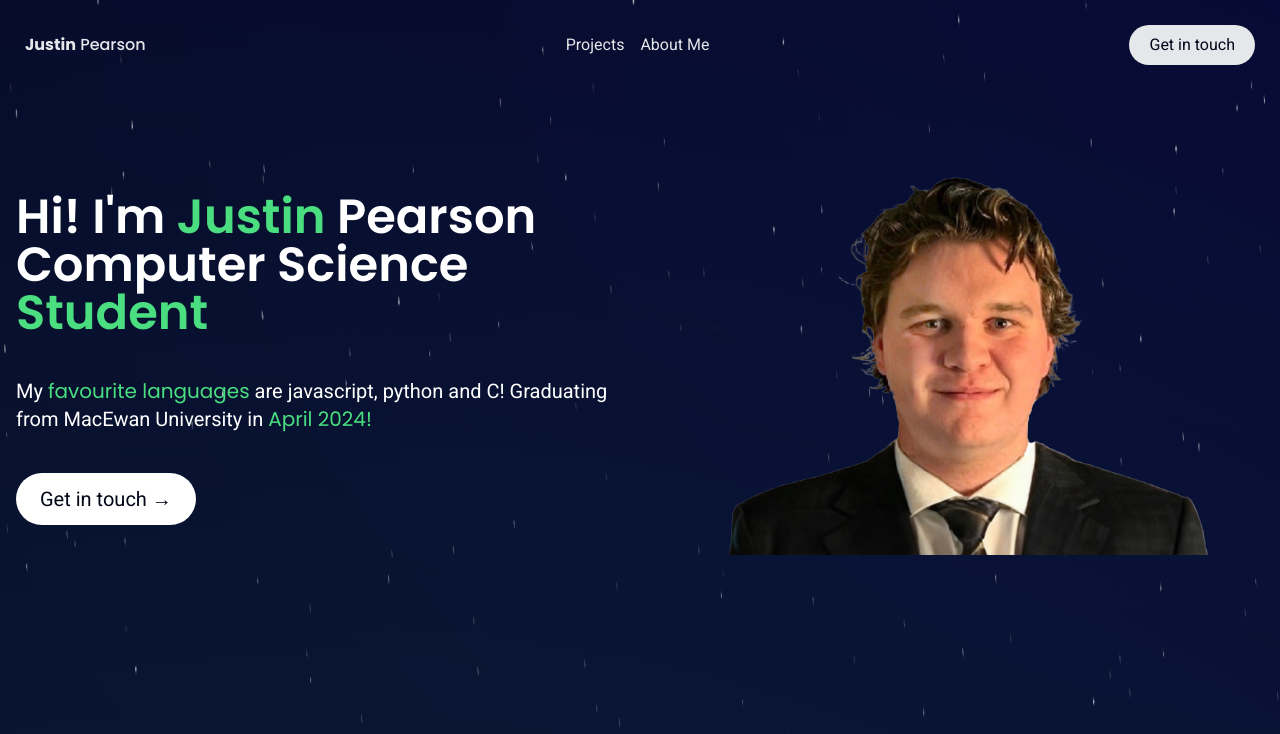
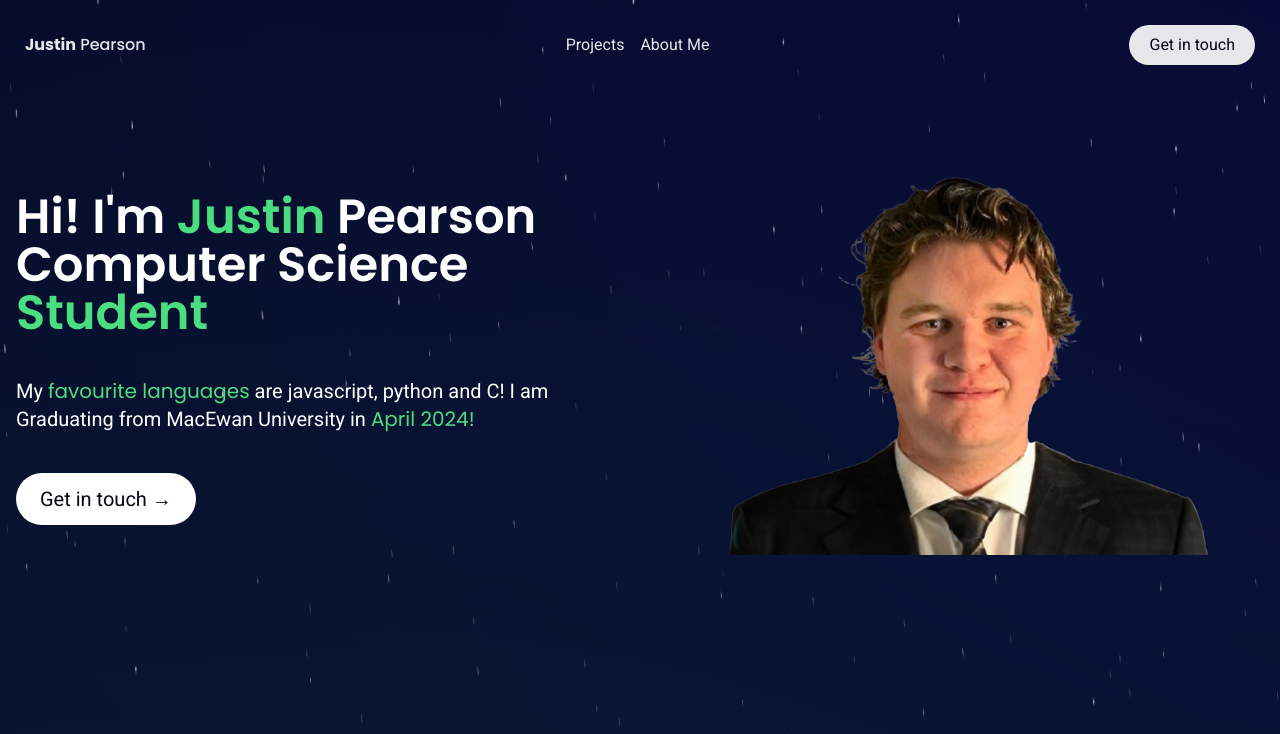
Before and after one commit to JP5252/Justin-Pearson-personal-pebsite, a SvelteKit app: page / in a window 1280 px wide. Shown: the top 734 px of the page. Built offline with nearby package versions, Linux system fonts and the light colour scheme.

Commit message:
update description

```diff
--- a/src/components/Main.svelte
+++ b/src/components/Main.svelte
@@ -55,7 +55,7 @@
       </h2>
       <p class="text-base sm:text-lg md:text-xl">
         My <span class="poppins text-green-400">favourite languages</span> are
-        javascript, python and C! Graduating from MacEwan University in
+        javascript, python and C! I am Graduating from MacEwan University in
         <span class="poppins text-green-400">April 2024!</span>
       </p>
       <a
```
